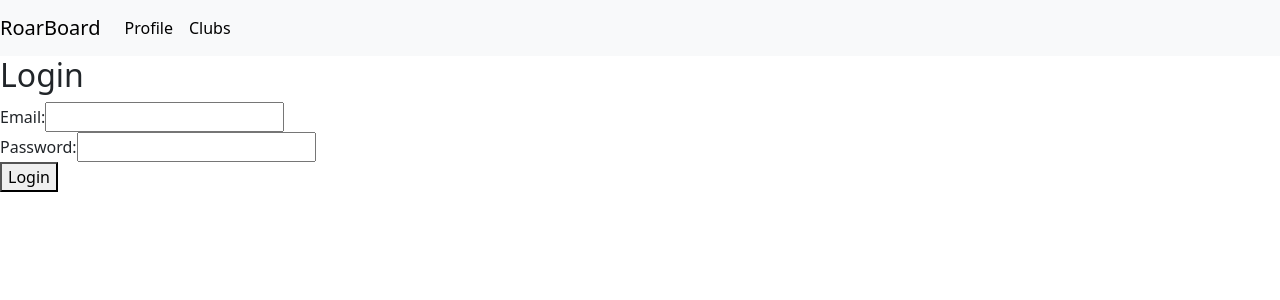
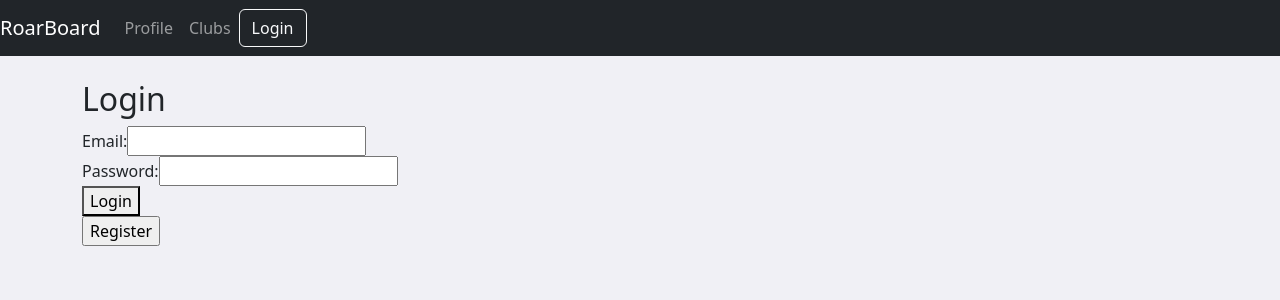
Before and after one commit to Selena-5/RoarBoard, a React (Create React App) app: page /login in a window 1280 px wide. Shown: the top 300 px of the page. Built offline with nearby package versions, Linux system fonts and the light colour scheme.

Commit message:
Formatting and adding login/registration buttons

```diff
--- a/src/App.js
+++ b/src/App.js
@@ -14,28 +14,34 @@ import Register from './components/User/Register.components';
 function App() {
   return (
     <Router>
-    <nav className="navbar navbar-expand-lg navbar-light bg-light">
+      <div className="app-background" style={{ backgroundColor: "#f0f0f5", minHeight: "100vh" }}>
+        <nav className="navbar navbar-expand-lg navbar-dark bg-dark">
           <Link className="navbar-brand" to="/">RoarBoard</Link>
           <button className="navbar-toggler" type="button" data-toggle="collapse" data-target="#navbarNavAltMarkup" aria-controls="navbarNavAltMarkup" aria-expanded="false" aria-label="Toggle navigation">
             <span className="navbar-toggler-icon"></span>
           </button>
           <div className="collapse navbar-collapse" id="navbarNavAltMarkup">
             <div className="navbar-nav">
-          <Link className="nav-item nav-link active" to="/Profile">Profile</Link>
-          <Link className="nav-item nav-link active" to="/Clubs">Clubs</Link>
+              <Link className="nav-item nav-link" to="/Profile">Profile</Link>
+              <Link className="nav-item nav-link" to="/Clubs">Clubs</Link>
+            </div>
+            <div className="ml-auto">
+              <Link className="btn btn-outline-light" to="/login">Login</Link>
             </div>
           </div>
         </nav>
+
+        <div className="container mt-4">
           <Routes>
-
             <Route path="/profile" element={<Profile />} />
             <Route path="/clubs" element={<Clubs />} />
             <Route path="/login" element={<Login />} />
             <Route path="/register" element={<Register />} />
           </Routes>
+        </div>
+      </div>
     </Router>
   );
 }
 
-
 export default App;
--- a/src/components/User/Login.components.jsx
+++ b/src/components/User/Login.components.jsx
@@ -59,6 +59,9 @@ const Login = () => {
           />
         </div>
         <button type="submit">Login</button>
+        <form action="http://localhost:3000/register">
+          <input type="submit" value="Register" />
+        </form>
       </form>
       {message && <p>{message}</p>}
     </div>
```
Lines whose indentation alone changed are shown as unchanged.
